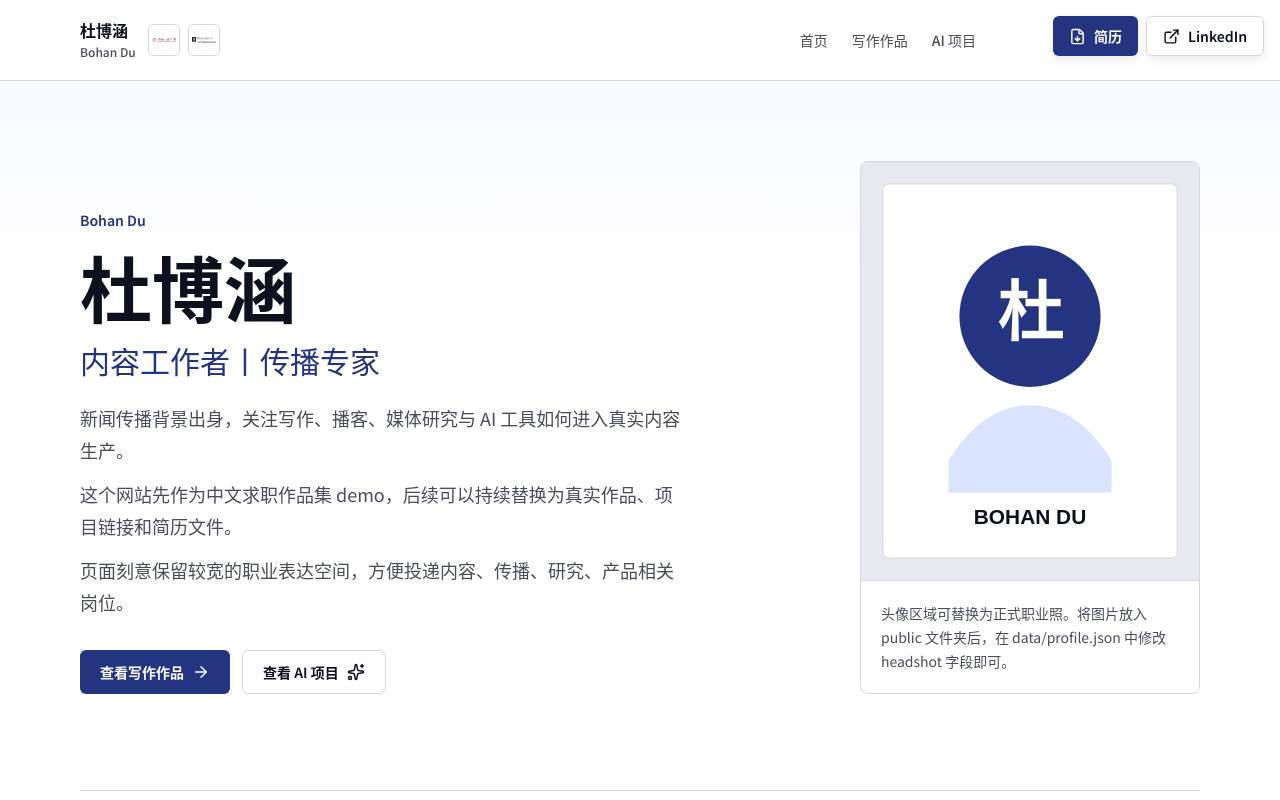
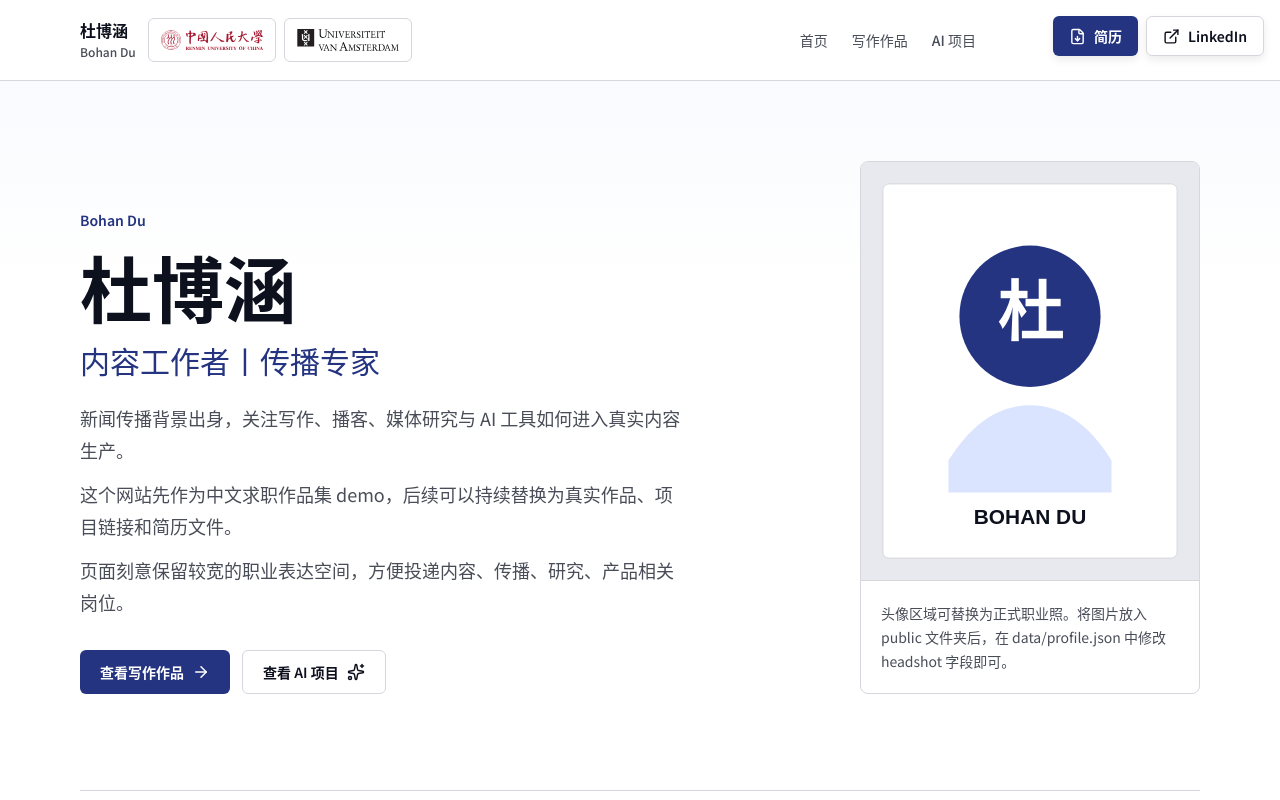
Before and after one commit to bohandu/bohandu.github.io, a Next.js app: page / in a window 1280 px wide. Shown: the top 800 px of the page. Built offline with nearby package versions, Linux system fonts and the light colour scheme.

Commit message:
Adjust header logo sizing

```diff
--- a/components/SiteHeader.tsx
+++ b/components/SiteHeader.tsx
@@ -35,11 +35,17 @@ export function SiteHeader({
           <div aria-label="教育经历校徽" className="flex shrink-0 items-center gap-2">
             {educationLogos.map((logo) => (
               <span
-                className="flex h-8 w-8 items-center justify-center rounded-md border border-line bg-bg"
+                className="flex h-10 max-w-[88px] items-center justify-center rounded-md border border-line bg-bg px-2 sm:h-11 sm:max-w-[128px] sm:px-3"
                 key={logo.name}
                 title={logo.name}
               >
-                <Image alt={logo.alt} height={24} src={logo.image} width={24} />
+                <Image
+                  alt={logo.alt}
+                  className="h-6 w-auto max-w-full object-contain sm:h-7"
+                  height={28}
+                  src={logo.image}
+                  width={128}
+                />
               </span>
             ))}
           </div>
```
